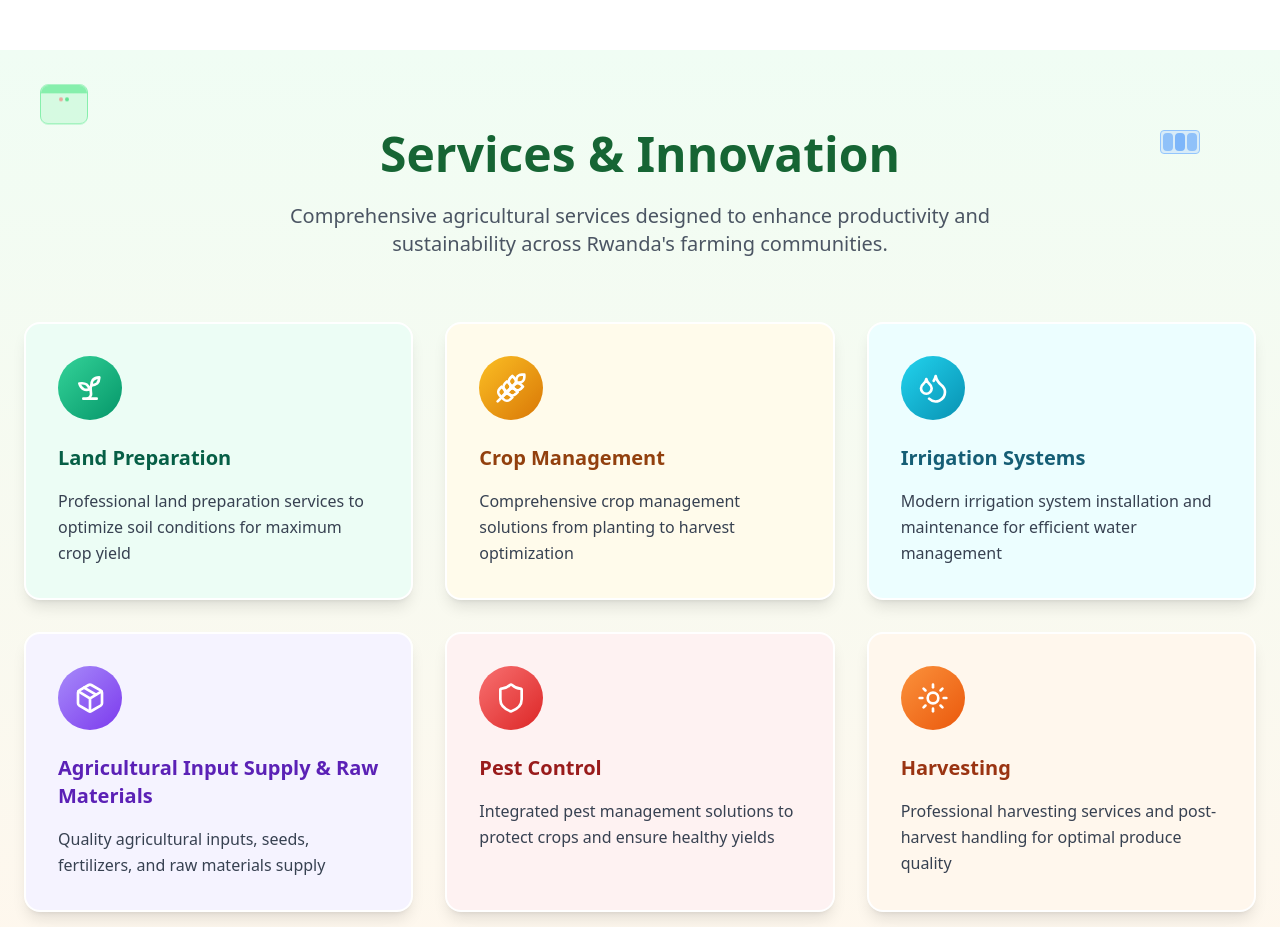
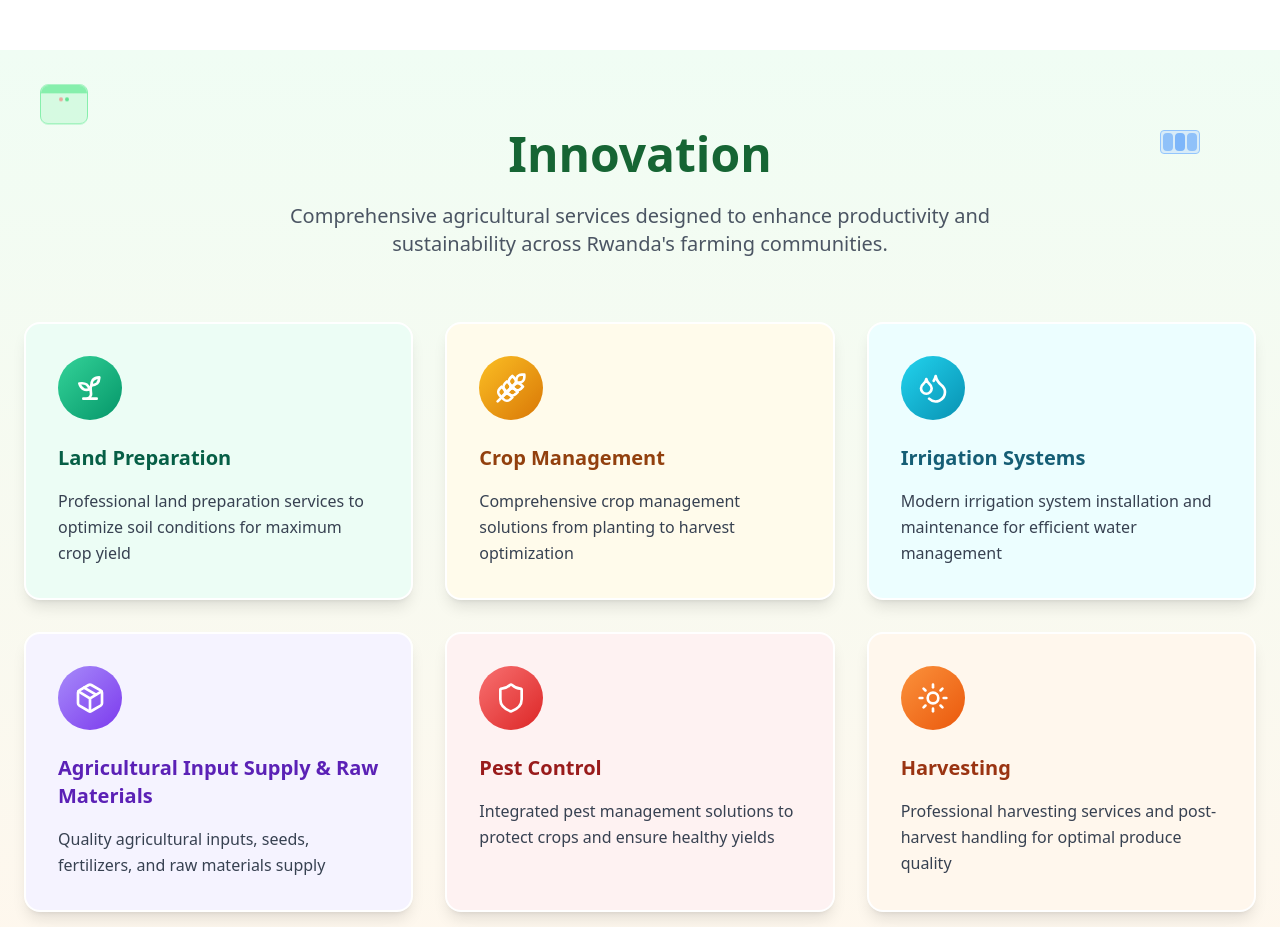
Before and after one commit to nyakamwe/agahozo-tomato-glow, a React (Vite) app: page / in a window 1280 px wide. Shown: the part 1940-2867 px from the top of the page. Built offline with nearby package versions, Linux system fonts and the light colour scheme.

Commit message:
Refactor: Rename "Services & Innovation" section
Remove "Services" from the section title.

```diff
--- a/src/components/Services.tsx
+++ b/src/components/Services.tsx
@@ -94,7 +94,7 @@ const Services = () => {
       <div className="max-w-7xl mx-auto px-6 relative z-10">
         <div className="text-center mb-16">
           <h2 className="text-4xl md:text-5xl font-bold text-green-800 mb-6">
-            Services & Innovation
+            Innovation
           </h2>
           <p className="text-xl text-gray-600 max-w-3xl mx-auto">
             Comprehensive agricultural services designed to enhance productivity
```
